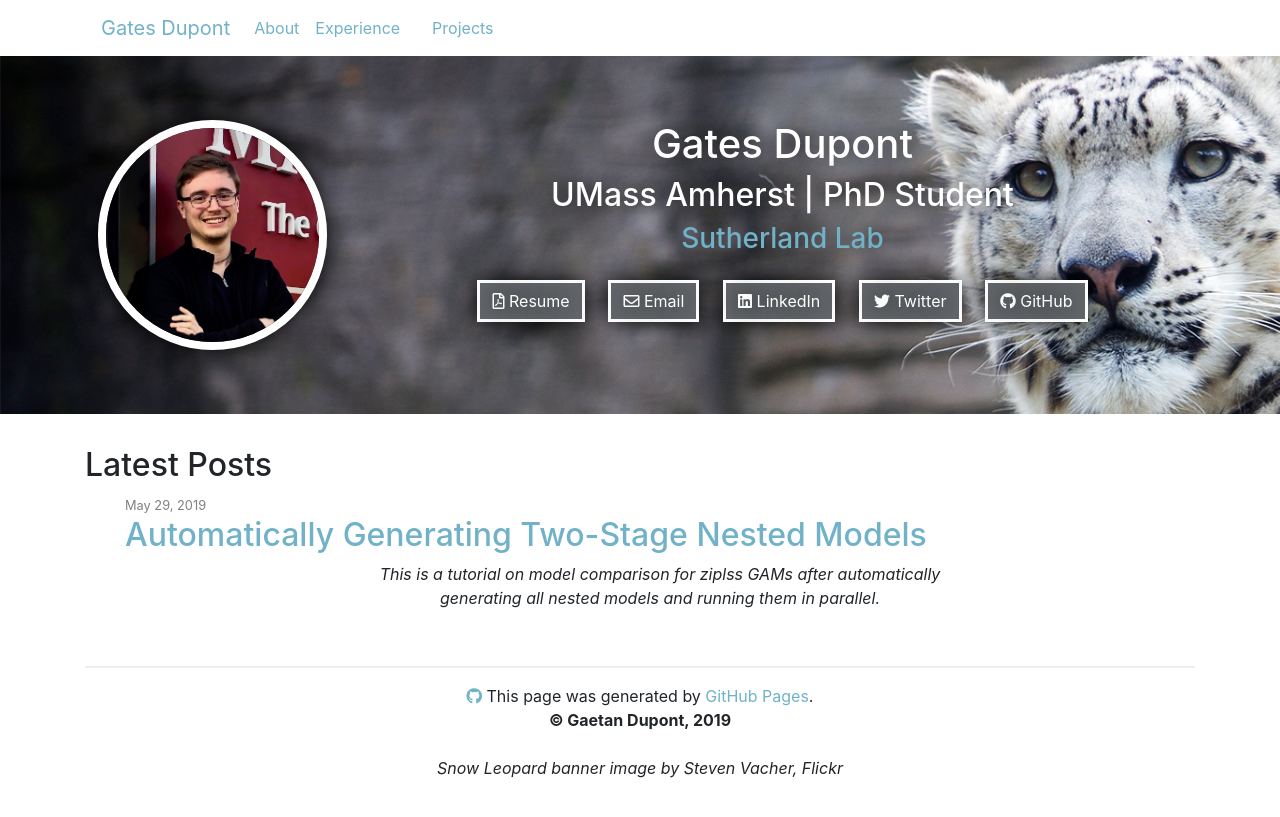
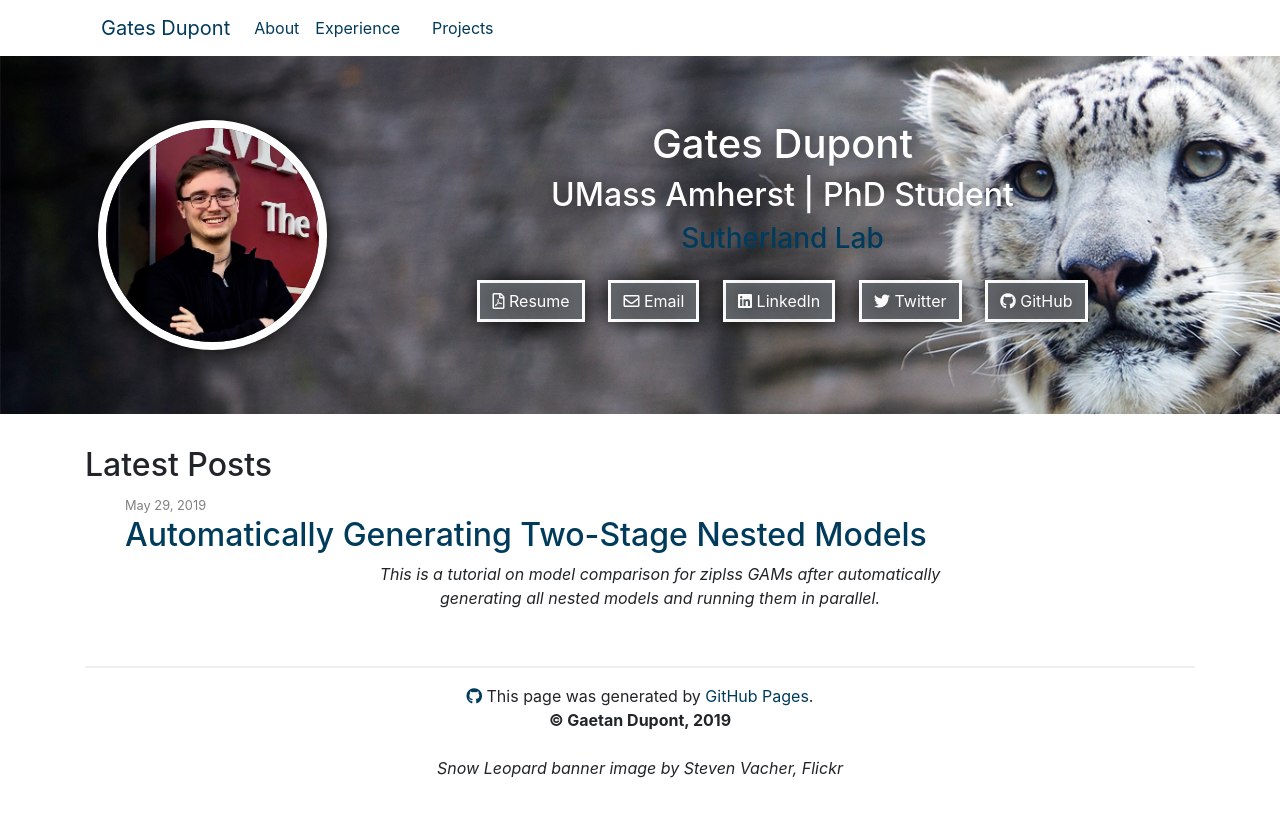
Before and after one commit to chrisyeh96/chrisyeh96.github.io, a Jekyll site: the page built from index.md, in a window 1280 px wide. Shown: the top 817 px of the page. Built offline with Jekyll 4.4.1, drawn with Linux system fonts in a browser that asks for light colours; nearby versions of some CDN libraries.

Commit message:
Update website.css

```diff
--- a/css/website.css
+++ b/css/website.css
@@ -20,17 +20,17 @@
 
 a, a:link {
   text-decoration: none !important;
-  color: #71b2c9 !important;
+  color: #003b5c !important;
 }
 
 a, a:visited, a:hover {
   text-decoration: none !important;
-  color: #003b5c !important;
+  color: #71b2c9 !important;
 }
 
 a, a:active {
   text-decoration: none !important;
-  color: #71b2c9 !important;
+  color: #003b5c !important;
 }
 
 .cardinal-red {
```
